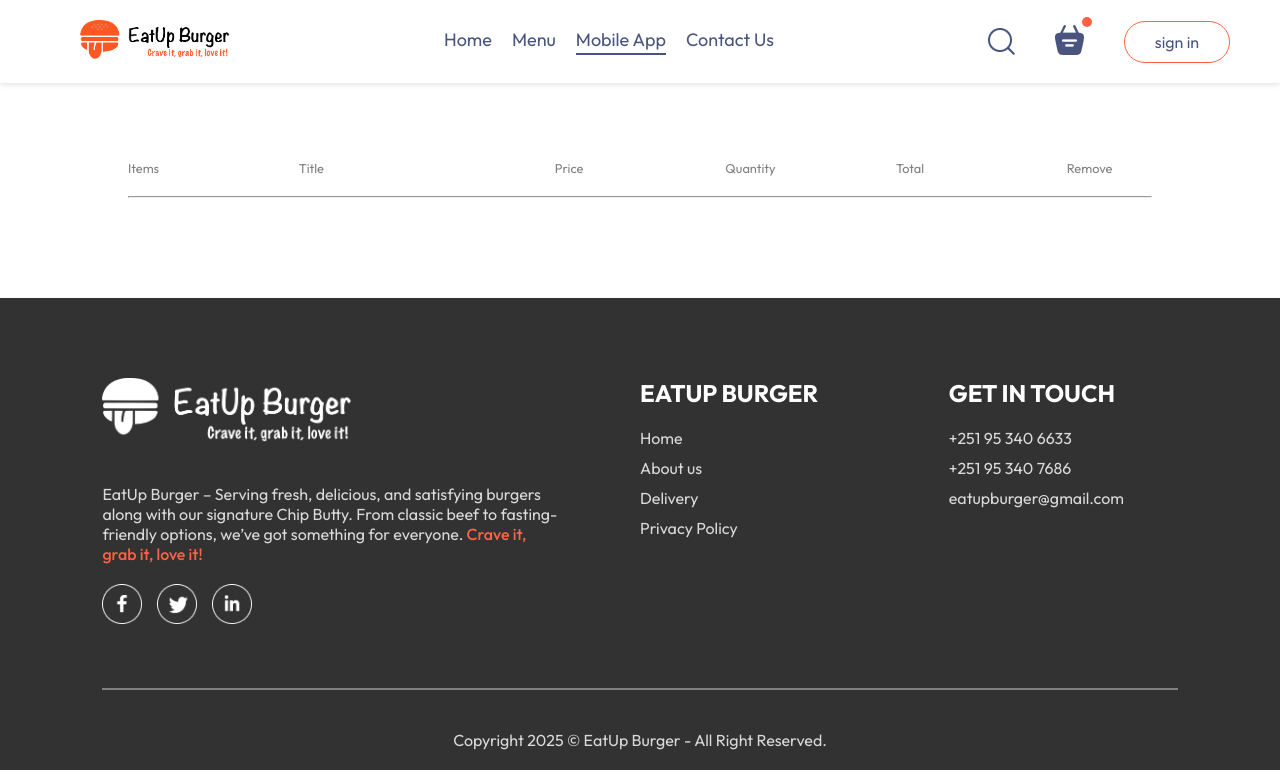
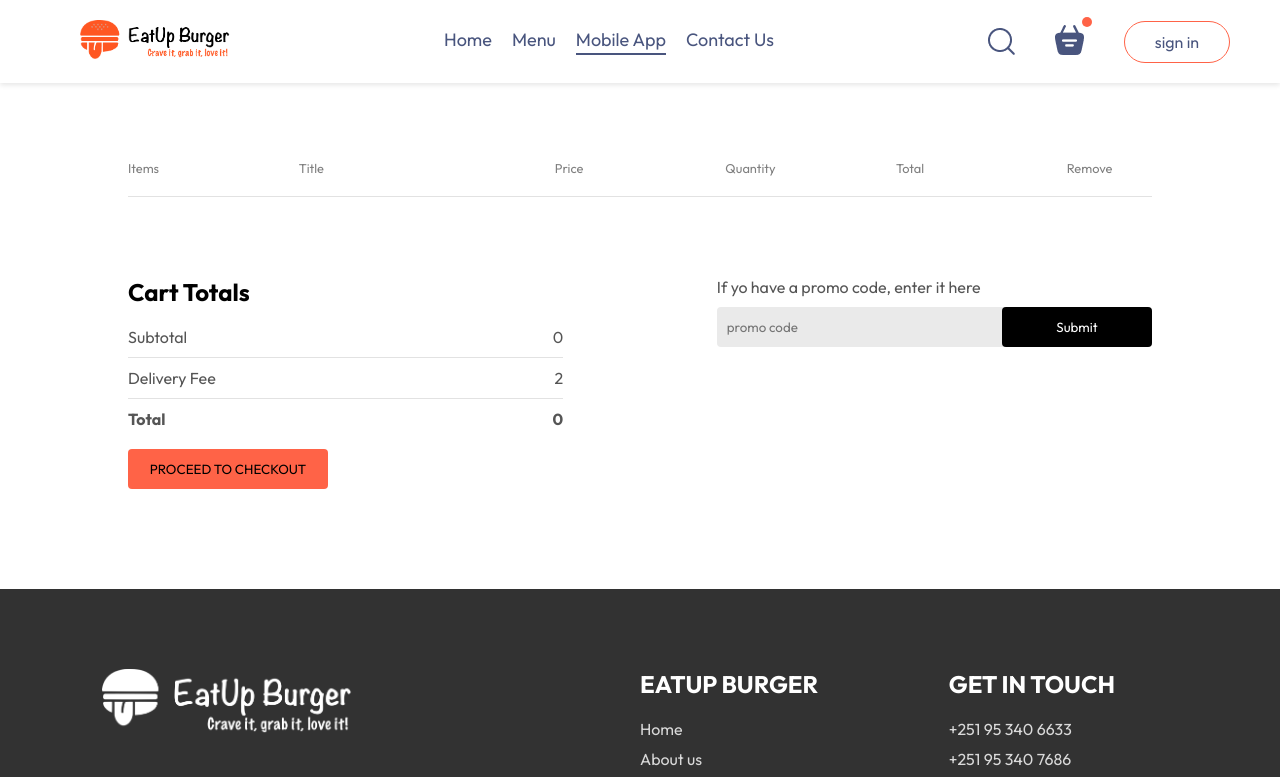
Before and after one commit to EdenGebremedhin/EatUp-Burger-Website, a React (Vite) app in the folder frontend/: page /cart in a window 1280 px wide. Shown: the top 777 px of the page. Built offline with nearby package versions, Linux system fonts and the light colour scheme.

Commit message:
cart page updates

```diff
--- a/frontend/src/pages/Cart/Cart.css
+++ b/frontend/src/pages/Cart/Cart.css
@@ -16,3 +16,77 @@
 .cart-items-item img{
     width: 50px;
 }
+
+.cart hr{
+    height: 1px;
+    background-color: #e2e2e2;
+    border: none;
+}
+.cart-items-item .cross{
+    cursor: pointer;
+}
+.cart-bottom{
+    margin-top: 80px;
+    display: flex;
+    justify-content: space-between;
+    gap: max(12vw,20px);
+}
+.cart-total{
+    flex: 1;
+    display: flex;
+    flex-direction: column;
+    gap: 20px;
+}
+.cart-total-details{
+    display: flex;
+    justify-content: space-between;
+    color: #555;
+}
+.cart-total hr{
+    margin: 10px 0px;
+}
+.cart-total button{
+    border: white;
+    background-color: tomato;
+    width: max(15vw,200px);
+    padding: 12px 0px;
+    border-radius: 4px;
+    cursor: pointer;
+}
+
+.cart-promocode{
+    flex: 1;
+}
+.cart-promocode p{
+    color: #555;
+}
+.cart-promocode-input{
+    margin-top: 10px;
+    display: flex;
+    justify-content: space-between;
+    align-items: center;
+    background-color: #eaeaea;
+    border-radius: 4px;
+}
+.cart-promocode-input input{
+    background: transparent;
+    border: none;
+    outline: none;
+    padding-left: 10px;
+}
+.cart-promocode-input button{
+    width: max(10vw,150px);
+    padding: 12px 5px;
+    background-color: black;
+    border: none;
+    color: white;
+    border-radius: 4px;
+}
+@media (max-width:750px){
+    .cart-bottom{
+        flex-direction: column-reverse;
+    }
+    .cart-promocode{
+        justify-content: start;
+    }
+}
--- a/frontend/src/pages/Cart/Cart.jsx
+++ b/frontend/src/pages/Cart/Cart.jsx
@@ -25,10 +25,12 @@
                 <div className="cart-items-title cart-items-item">
                   <img src={item.image} alt="" />
                   <p>{item.name}</p>
-                  <p>{item.price}</p>
+                  <p>{item.price} Birr</p>
                   <p>{cartItems[item._id]}</p>
-                  <p>{item.price * cartItems[item._id]}</p>
-                  <p>X</p>
+                  <p>{item.price * cartItems[item._id]} Birr</p>
+                  <p onClick={() => removeFromCart(item._id)} className="cross">
+                    X
+                  </p>
                 </div>
                 <hr />
               </div>
@@ -36,6 +38,40 @@
           }
         })}
       </div>
+      <div className="cart-bottom">
+        <div className="cart-total">
+          <h2>Cart Totals</h2>
+
+          <div>
+            <div className="cart-total-details">
+              <p>Subtotal</p>
+              <p>{0}</p>
+            </div>
+            <hr />
+
+            <div className="cart-total-details">
+              <p>Delivery Fee</p>
+              <p>{2}</p>
+            </div>
+            <hr />
+
+            <div className="cart-total-details">
+              <b>Total</b>
+              <b>{0}</b>
+            </div>
+          </div>
+          <button>PROCEED TO CHECKOUT</button>
+        </div>
+        <div className="cart-promocode">
+          <div>
+            <p>If yo have a promo code, enter it here</p>
+            <div className="cart-promocode-input">
+              <input type="text" placeholder="promo code" />
+              <button>Submit</button>
+            </div>
+          </div>
+        </div>
+      </div>
     </div>
   );
 };
```
